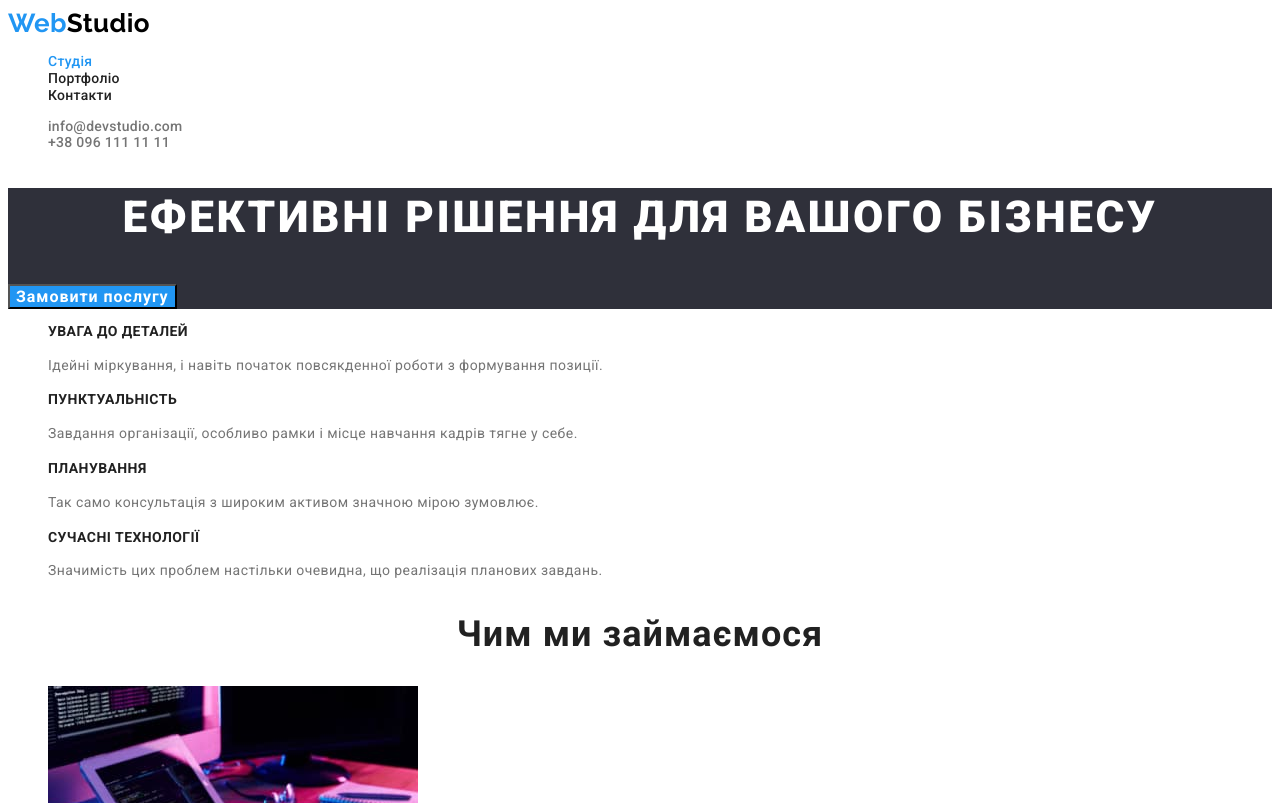
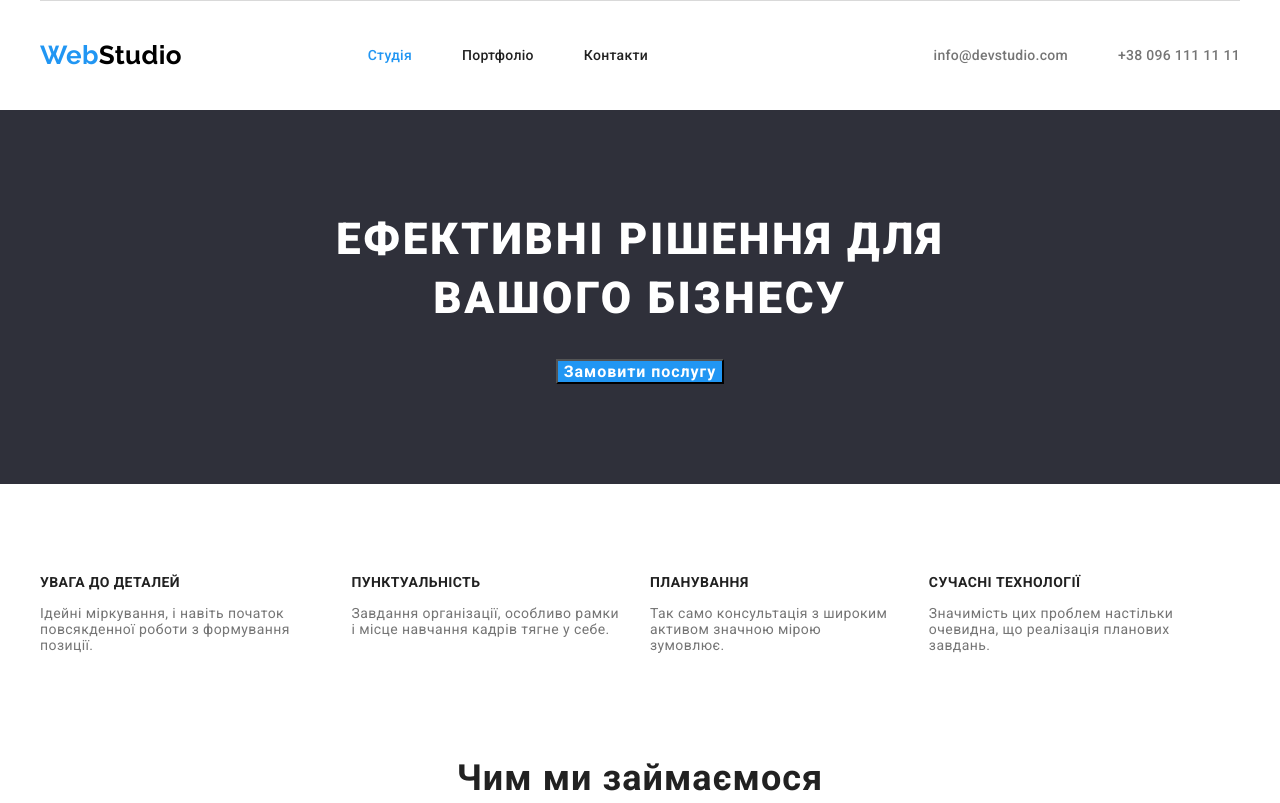
Before and after one commit to OleksandrBabichev/goit-markup-hw-03, a plain HTML site: page index.html in a window 1280 px wide. Shown: the top 803 px of the page. Drawn offline with nearby package versions, Linux system fonts and the light colour scheme.

Commit message:
Виконує розміщення елементів в index

```diff
--- a/css/Styles.css
+++ b/css/Styles.css
@@ -9,6 +9,10 @@
 акцент #FFFFFF
 футер контакты rgba(255, 255, 255, 0.6)
 ховер 2196F3
+
+ширина 1170 пх
+гаттер 30 пх
+=> windth 1200 px
 */
 
 :root {--primary-text-color: #757575;
@@ -17,6 +21,7 @@
         --primary-bcg-color: #FFFFFF;
         --secondary-bcg-color: #F5F4FA;
         --footer-bcg-color: #2F303A;}
+
 body {
     background-color: var(--primary-bcg-color);
     color: var(--primary-text-color);
@@ -26,20 +31,43 @@ body {
     letter-spacing: 0.03em;
     font-size: 14px;}
 
-.list {list-style: none;}
+.list {list-style: none;
+    padding-left: 0;}
+
+.container {
+    margin-left: auto;
+    margin-right: auto;
+    width: 1200px;
+}
+
+
 
 /* head  */
+.container.header {
+    display: flex;
+    padding-top: 32px;
+    padding-bottom: 32px;
+    align-items: center;
+    justify-content: space-between;
+    border-top: 1px solid #D9D9D9;
+}
 
 .logo {color: #000000;
         font-family: raleway, sans-serif;
         font-weight: 700;
         font-size: 26px;
-        line-height: 1.2;}
+        line-height: 1.2;
+}
 
 .web {color: var(--hover-tet-color);}
 
 .link{
     text-decoration: none;}
+
+.site-nav .list {
+    display: flex;
+   }
+
 
 .site-nav .link{
     color: var(--title-text-color);
@@ -47,7 +75,19 @@ body {
     font-weight: 500;
     font-size: 14px;
     line-height: 1.2;
-    letter-spacing: 0.02em;}
+    letter-spacing: 0.02em;
+
+    padding-right: 50px;
+}
+
+.head-contact .list {
+    display: flex;
+    justify-content: flex-end;}
+
+.head-contact .link {
+
+    padding-left: 50px;
+}
 
 .site-nav .link:hover,
 .site-nav .link:focus {
@@ -70,7 +110,11 @@ body {
 
 /* hero  */
 .hero {
-    background-color: #2F303A;}
+    background-color: #2F303A;
+    text-align: center;
+    margin-bottom: 90px;
+    padding: 100px 100px 100px 100px;
+}
 /* временно */
 
 .hero-title {
@@ -80,7 +124,10 @@ body {
     text-align: center;
     letter-spacing: 0.06em;
     text-transform: uppercase;
-    color: #ffffff;}
+    color: #ffffff;
+
+    margin-bottom: 30px;
+    margin-top: 0;}
 
 .hero .button {
     font-weight: 700;
@@ -89,6 +136,23 @@ body {
     letter-spacing: 0.06em;}
 
 /* переваги  */
+
+.section .list {
+    display: flex;
+    margin: 0;}
+
+.section-title {
+    margin-bottom: 50px;
+    margin-top: 0;
+}
+
+.title .feature-text {
+    line-height: 1.7;
+
+    width: 270px;}
+
+.feature li {margin-right: 30px;}
+
 .visually-hidden {
     position: absolute;
     width: 1px;
@@ -108,9 +172,11 @@ body {
     font-weight: 700;
     font-size: 14px;
     line-height: 1.2;
-    text-transform: uppercase;}
+    text-transform: uppercase;
 
-.feature p {line-height: 1.7;}
+    margin-bottom: 10px;
+    margin-top: 0;}
+
 
 .section-title {
     color: var(--title-text-color);
@@ -121,9 +187,28 @@ body {
     text-align: center;
     letter-spacing: 0.03em;}
 
+/* Чим ми займаємося */
+
+.section.technology {
+    padding-top: 90px;
+    padding-bottom: 90px;}
+
+.technology .list {
+    justify-content: space-between;}
 
 /* команда */
 .team-bcg {background-color: var(--secondary-bcg-color);}
+
+section.team-bcg {
+    padding-top: 90px;
+    padding-bottom: 90px;
+}
+
+.list.team {
+    text-align: center;
+    justify-content: space-between;
+}
+
 
 .team .title {
     color: var(--title-text-color);
@@ -131,12 +216,17 @@ body {
     font-weight: 500;
     font-size: 16px;
     line-height: 1.2;
+
+    margin-top: 30px;
+    margin-bottom: 10px;
 }
 
 .team .job {
     font-weight: 400;
     font-size: 16px;
     line-height: 1.2;
+
+    /* margin-bottom: 30px; */
 }
 
 .examples .title {
@@ -145,7 +235,15 @@ body {
 
 /* footer */
 
-.foot {background-color: var(--footer-bcg-color);}
+
+.foot {
+    background-color: var(--footer-bcg-color);
+    height: 250px;
+}
+
+.container-foot {
+    padding-top: 60px;
+}
 
 .foot .logo-foot {
     color: var(--primary-bcg-color);
@@ -153,7 +251,13 @@ body {
     font-weight: 700;
     font-size: 26px;
     line-height: 1.2;
-    letter-spacing: 0.03em;}
+    letter-spacing: 0.03em;
+
+    margin-bottom: 20px;}
+
+.address li {
+    margin-bottom: 10px;
+}
 
 .address .contact-foot:hover,
 .address .contact-foot:focus,
@@ -203,7 +307,8 @@ body {
 .button.secondary:focus {
     color: var(--primary-bcg-color);
     background-color: var(--hover-tet-color);
-    border-color: var(--hover-tet-color);}
+    border-color: var(--hover-tet-color);
+}
 
 /* portfolio page  */
 
--- a/index.html
+++ b/index.html
@@ -6,16 +6,15 @@
     <meta name="viewport" content="width=device-width, initial-scale=1.0">
     <title>Web Studio</title>
 
-    <!-- <link rel="preconnect" href="https://fonts.googleapis.com">
-    <link rel="preconnect" href="https://fonts.gstatic.com" crossorigin> -->
-
     <link href="https://fonts.googleapis.com/css2?family=Raleway:wght@700&family=Roboto:wght@400;500;700;900&display=swap" rel="stylesheet">
+    <link rel="stylesheet" href="https://cdnjs.cloudflare.com/ajax/libs/modern-normalize/1.1.0/modern-normalize.min.css">
 
 
     <link rel="stylesheet" href="./css/Styles.css">
 </head>
 <body>
-    <header>
+
+    <header class="container header">
         <!-- Лого -->
         <a href="./index.html" class="logo link">
             <span class="web">Web</span>Studio</a>
@@ -28,41 +27,47 @@
             </ul>
         </nav>
         <!-- Контакти шапки -->
+        <div class="head-contact">
             <ul class="list">
                 <li><a href="mailto:info@devstudio.com" class="head-contact link">info@devstudio.com</a></li>
                 <li><a href="tel:+380961111111" class="head-contact link">+38 096 111 11 11</a></li>
             </ul>
+        </div>
     </header>
+
+
     <main>
+
             <!-- герой -->
             <section class="hero">
-            <h1 class="hero-title">Ефективні рішення для вашого бізнесу</h1>
+                <h1 class="hero-title">Ефективні рішення для <br> вашого бізнесу</h1>
                 <button type="button" class="button primary">Замовити послугу</button>
             </section>
+        <div class="container">
             <!-- Переваги -->
             <section class="section">
                 <h2 class="visually-hidden">Переваги</h2>
                 <ul class="list feature">
                     <li>
                         <h3 class="title">Увага до деталей</h3>
-                    <p>Ідейні міркування, і навіть початок повсякденної роботи з формування позиції.</p>
+                        <p class="feature-text">Ідейні міркування, і навіть початок повсякденної роботи з формування позиції.</p>
                     </li>
                     <li>
                         <h3 class="title">Пунктуальність</h3>
-                    <p>Завдання організації, особливо рамки і місце навчання кадрів тягне у себе.</p>
+                        <p class="feature-text">Завдання організації, особливо рамки і місце навчання кадрів тягне у себе.</p>
                     </li>
                     <li>
                         <h3 class="title">Планування</h3>
-                    <p>Так само консультація з широким активом значною мірою зумовлює.</p>
+                        <p class="feature-text">Так само консультація з широким активом значною мірою зумовлює.</p>
                     </li>
                     <li>
                         <h3 class="title">Сучасні технології</h3>
-                    <p>Значимість цих проблем настільки очевидна, що реалізація планових завдань.</p>
+                        <p class="feature-text">Значимість цих проблем настільки очевидна, що реалізація планових завдань.</p>
                     </li>
                 </ul>
             </section>
             <!-- Чим ми займаємося -->
-        <section class="section">
+            <section class="section technology">
                 <h2 class="section-title">Чим ми займаємося</h2>
                 <ul class="list">
                     <li><img src="./images/box1.jpg"
@@ -76,8 +81,10 @@
                         width="370"></li>
                 </ul>
             </section>
+        </div>
             <!-- команда -->
             <section class="section team-bcg">
+                <div class="container">
                     <h2 class="section-title">Наша команда</h2>
                     <ul class="list team">
                         <li>
@@ -101,19 +108,24 @@
                             <p class="job">UI Designer</p>
                         </li>
                     </ul>
+                </div>
             </section>
+
     </main>
     <footer class="foot">
+        <div class="container container-foot">
             <a href="./index.html" class="logo logo-foot link">
                 <span class="web">Web</span>Studio</a>
             <address class="address">
                 <ul class="list ">
-                    <li><a href="https://goo.gl/maps/WEHEHAfVCG1a7tQ68" target="_blank" rel="noreferrer noopener" class="address-foot link">
+                    <li><a href="https://goo.gl/maps/WEHEHAfVCG1a7tQ68" target="_blank" rel="noreferrer noopener"
+                            class="address-foot link">
                             м. Київ, пр-т Лесі Українки, 26</a></li>
                     <li><a href="mailto:info@devstudio.com" class="contact-foot link">info@devstudio.com</a></li>
                     <li><a href="tel:+380961111111" class="contact-foot link">+38 096 111 11 11</a></li>
                 </ul>
             </address>
+        </div>
     </footer>
 </body>
 </html>
```
Also changed, not shown: portfolio.html (+9 -9 lines). Lines whose indentation alone changed are shown as unchanged.
